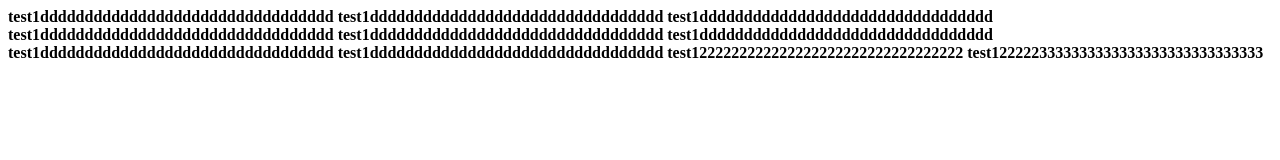
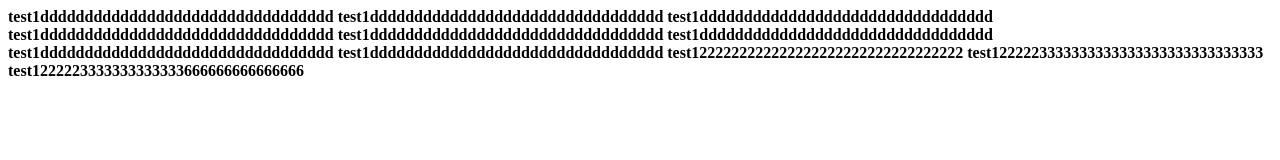
Before and after one commit to sutthikiet023/test1, a plain HTML site: page index.html in a window 1280 px wide. Drawn offline with Linux system fonts and the light colour scheme.

Commit message:
ทดสอบ3

```diff
--- a/index.html
+++ b/index.html
@@ -16,5 +16,6 @@
     <b>test1ddddddddddddddddddddddddddddddddd</b>
     <b>test1222222222222222222222222222222222</b>
     <b>test1222223333333333333333333333333333</b>
+    <b>test1222223333333333333666666666666666</b>
 </body>
 </html>
```
